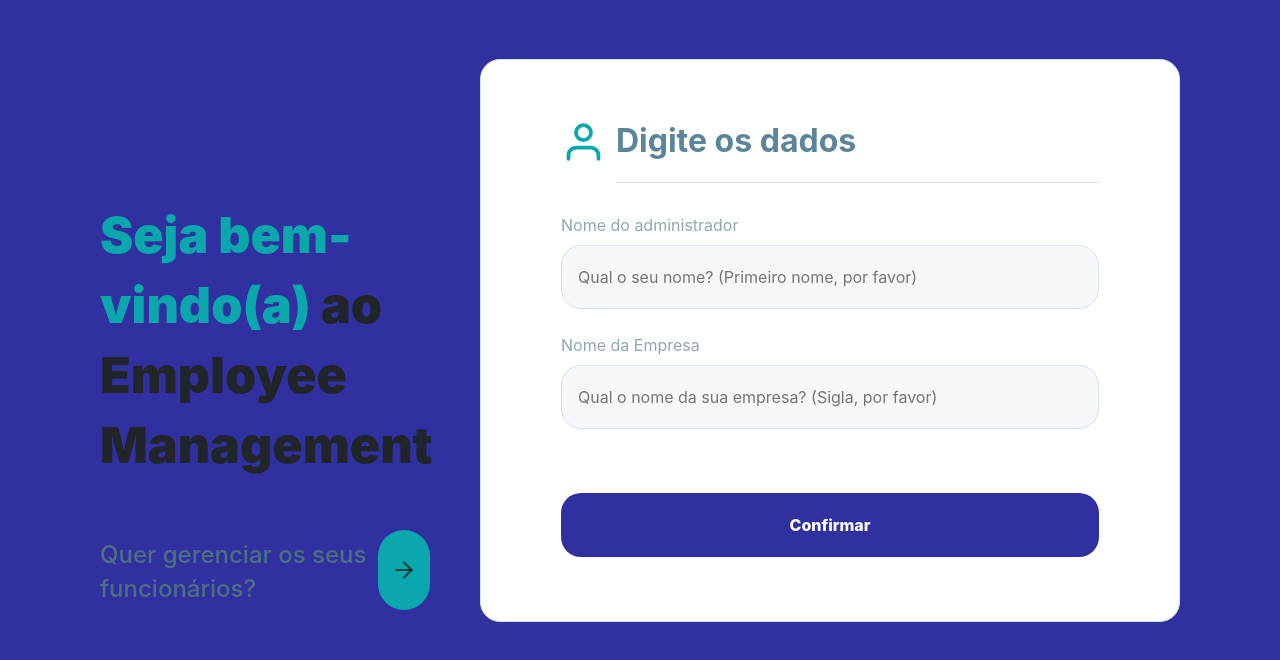
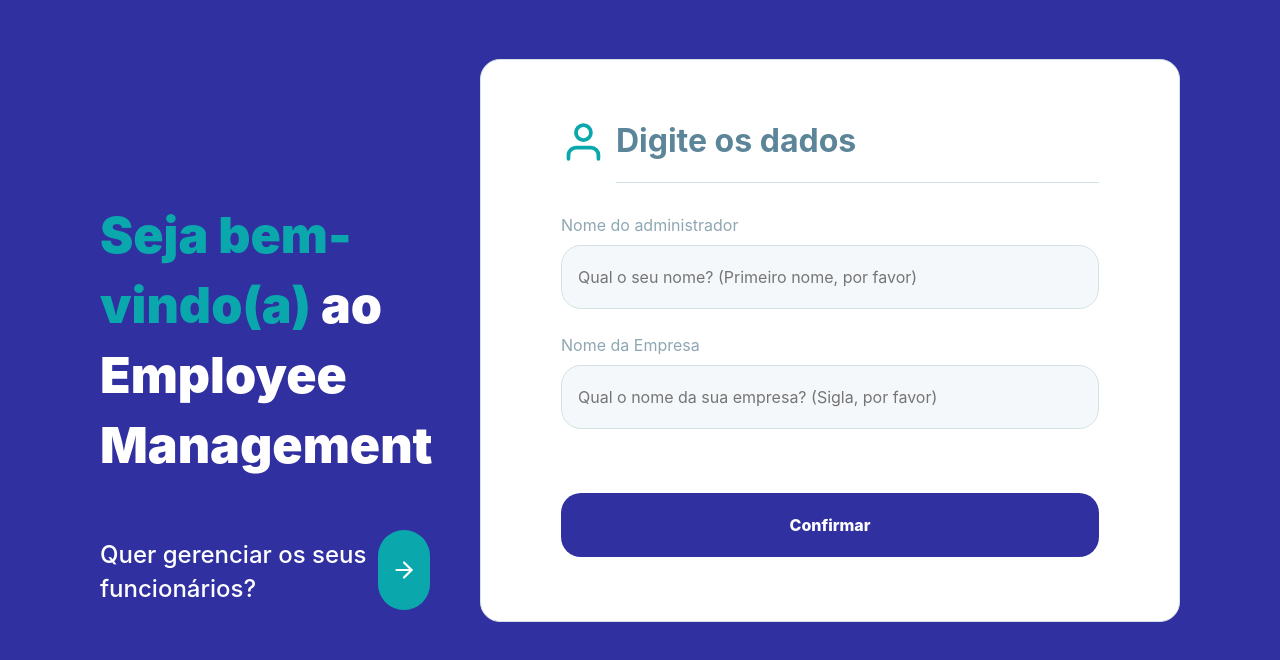
Before and after one commit to lgustavosoftwareengineer/management-of-employees-sys, a React (Create React App) app in the folder web/: page / in a window 1280 px wide. Shown: the top 660 px of the page. Built offline with nearby package versions, Linux system fonts and the light colour scheme.

Commit message:
✅ Finished all the system

```diff
--- a/web/src/pages/Employee/CreateEmployee/index.tsx
+++ b/web/src/pages/Employee/CreateEmployee/index.tsx
@@ -21,7 +21,6 @@ export default function CreateEmployee() {
   const [role_id, setRoleId] = useState<number>(0);
   const [birth_date, setBirthDate] = useState<string>();
   const [salary, setSalary] = useState<number>();
-
   const [roles, setRoles] = useState<Role[]>([]);
 
   // /** HANDLERS */
@@ -36,6 +35,7 @@ export default function CreateEmployee() {
       alert("Algum campo está faltando");
     } else {
       await api.post("employees/v1", data);
+      localStorage.setItem("employeeInLocalStorage", JSON.stringify(data));
 
       alert("Cadastro realizado com sucesso!");
 
--- a/web/src/pages/Landing/index.tsx
+++ b/web/src/pages/Landing/index.tsx
@@ -27,13 +27,15 @@ function Landing() {
     <div id="page-landing">
       <div className="content-wrapper">
         <main>
-          <h1>
+          <h1 style={{ color: "#fff" }}>
             <span>Seja bem-vindo(a) </span> ao Employee Management
           </h1>
           <div className="content-enter-app">
-            <p>Quer gerenciar os seus funcionários?</p>
+            <p style={{ color: "#fff" }}>
+              Quer gerenciar os seus funcionários?
+            </p>
             <div className="enter-app">
-              <FiArrowRight size={26} color={"rgba(0,0,0, 0.6 )"} />
+              <FiArrowRight size={26} color={"#fff"} />
             </div>
           </div>
 
--- a/web/src/pages/Role/CreateRole/index.tsx
+++ b/web/src/pages/Role/CreateRole/index.tsx
@@ -18,12 +18,14 @@ export default function CreateRole() {
     event.preventDefault();
 
     const data = { name, description };
-    console.log(data);
 
     if (!(name && description) || !(name || description)) {
       alert("Preencha os campos");
     }
-
+    const role = localStorage.setItem(
+      "roleInLocalStorage",
+      JSON.stringify(data)
+    );
     await api.post("roles/v1/", data);
 
     alert('Cadastro realizado com sucesso"');
@@ -38,26 +40,6 @@ export default function CreateRole() {
         <form onSubmit={handleSubmit} className="create-role-form">
           <fieldset>
             <legend>Crie um cargo</legend>
-
-            {/* <Map
-              center={[-8.6798175, -35.5844157]}
-              style={{ width: "100%", height: 280 }}
-              zoom={15}
-              onClick={handleMapClick}
-            >
-              <TileLayer url="https://a.tile.openstreetmap.org/{z}/{x}/{y}.png" />
-
-              {position.latitude !== 0 && (
-                <Marker
-                  interactive={false}
-                  icon={mapIcon}
-                  position={[position.latitude, position.longitude]}
-                />
-              )}
-
-
-            </Map> */}
-
             <div className="input-block">
               <label htmlFor="name">Nome do cargo</label>
               <input
```
Also changed, not shown: 1 other file (tests, documents, lock files or other folders).
